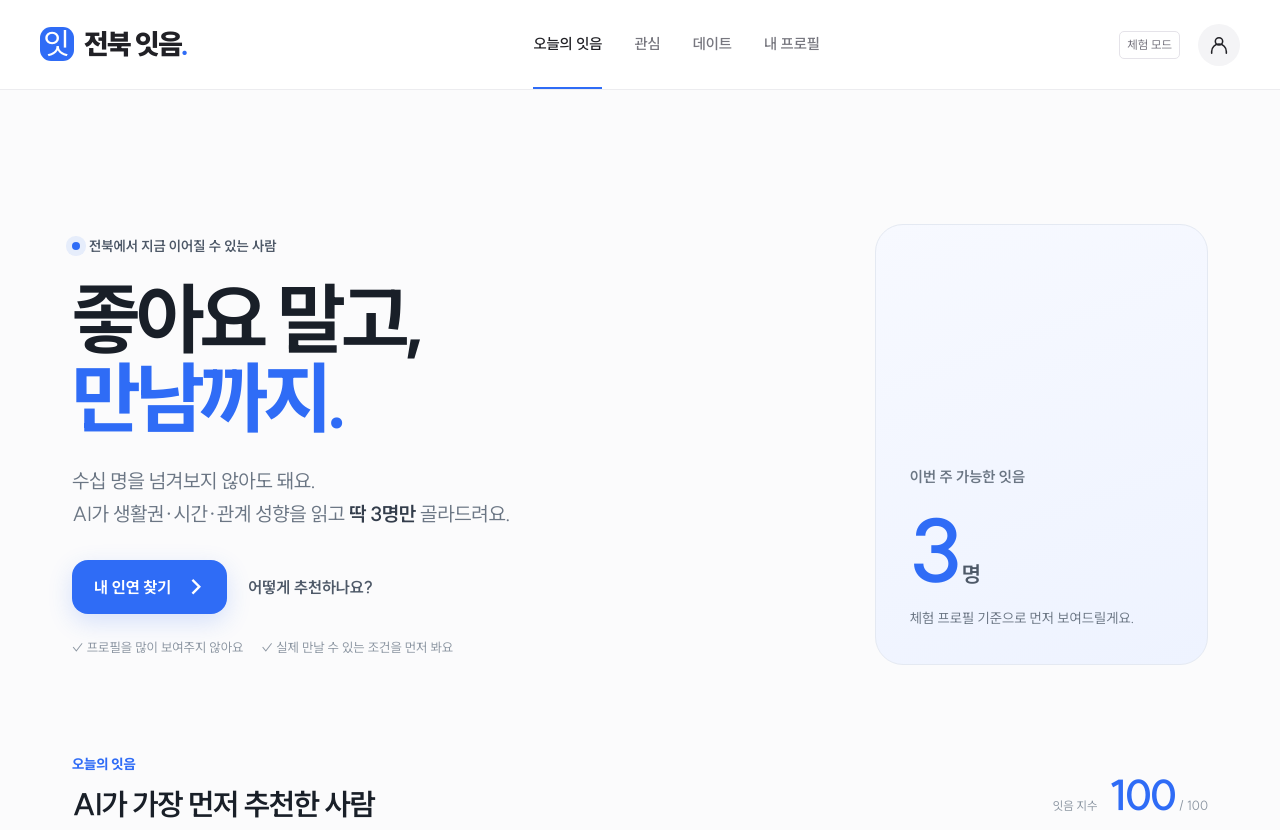
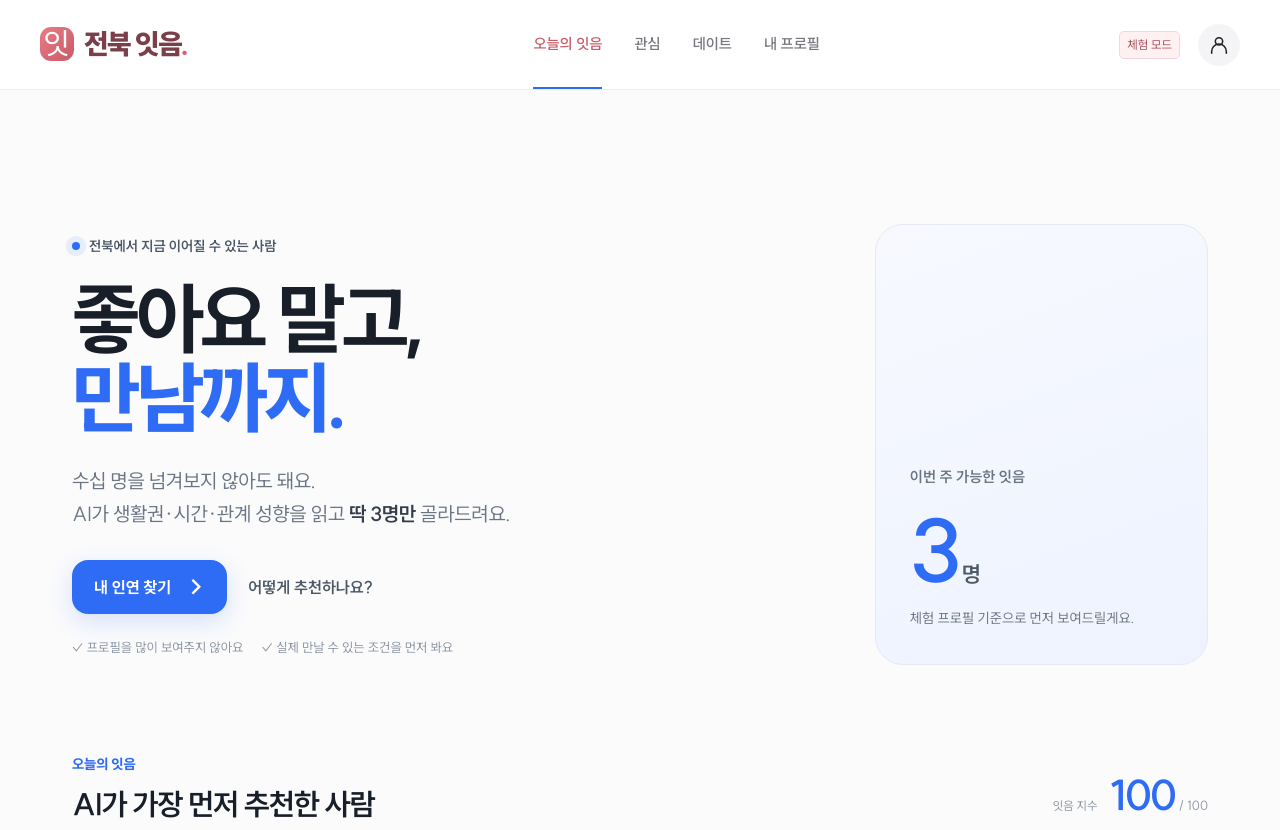
Before and after one commit to f31142/Hackaton, a website: page index.html in a window 1280 px wide. Shown: the top 830 px of the page. Drawn offline with Linux system fonts and the light colour scheme.

Commit message:
Restore warm brand and differentiate likes/profile tabs

```diff
--- a/index.html
+++ b/index.html
@@ -11,12 +11,14 @@
   <link rel="stylesheet" href="./revolution.css?v=20260912-1">
   <link rel="stylesheet" href="./revolution-fix.css?v=20260912-1">
   <link rel="stylesheet" href="./experience.css?v=20260912-1">
-  <link rel="stylesheet" href="./upgrade.css?v=20260913-1">
+  <link rel="stylesheet" href="./upgrade.css?v=20260913-2">
+  <link rel="stylesheet" href="./tab-diff.css?v=20260913-1">
   <script type="module" src="./app.js?v=20260912-2"></script>
   <script type="module" src="./revolution.js?v=20260912-1"></script>
   <script type="module" src="./brand-fix.js?v=20260912-1"></script>
   <script type="module" src="./experience.js?v=20260912-1"></script>
   <script type="module" src="./upgrade.js?v=20260913-1"></script>
+  <script type="module" src="./tab-diff.js?v=20260913-1"></script>
 </head>
 <body>
   <a class="skip-link" href="#content">본문 바로가기</a>
```
